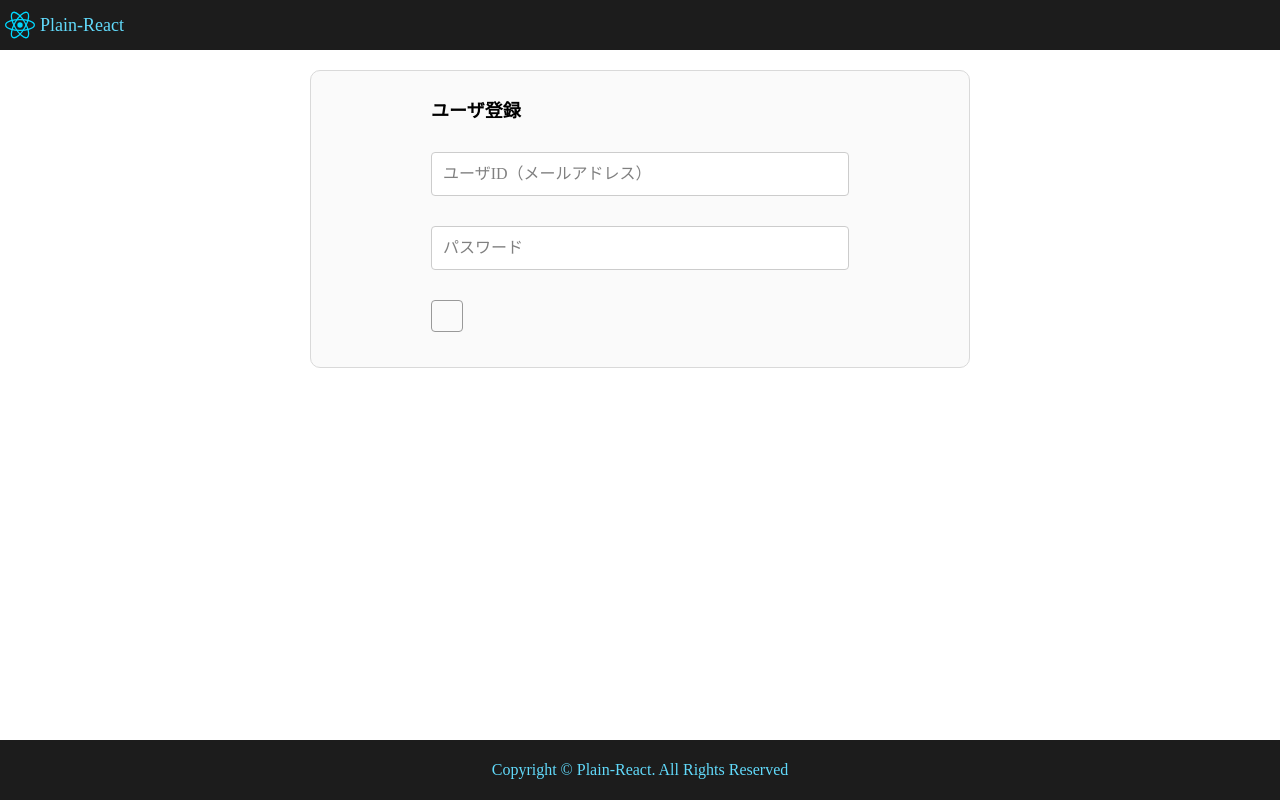
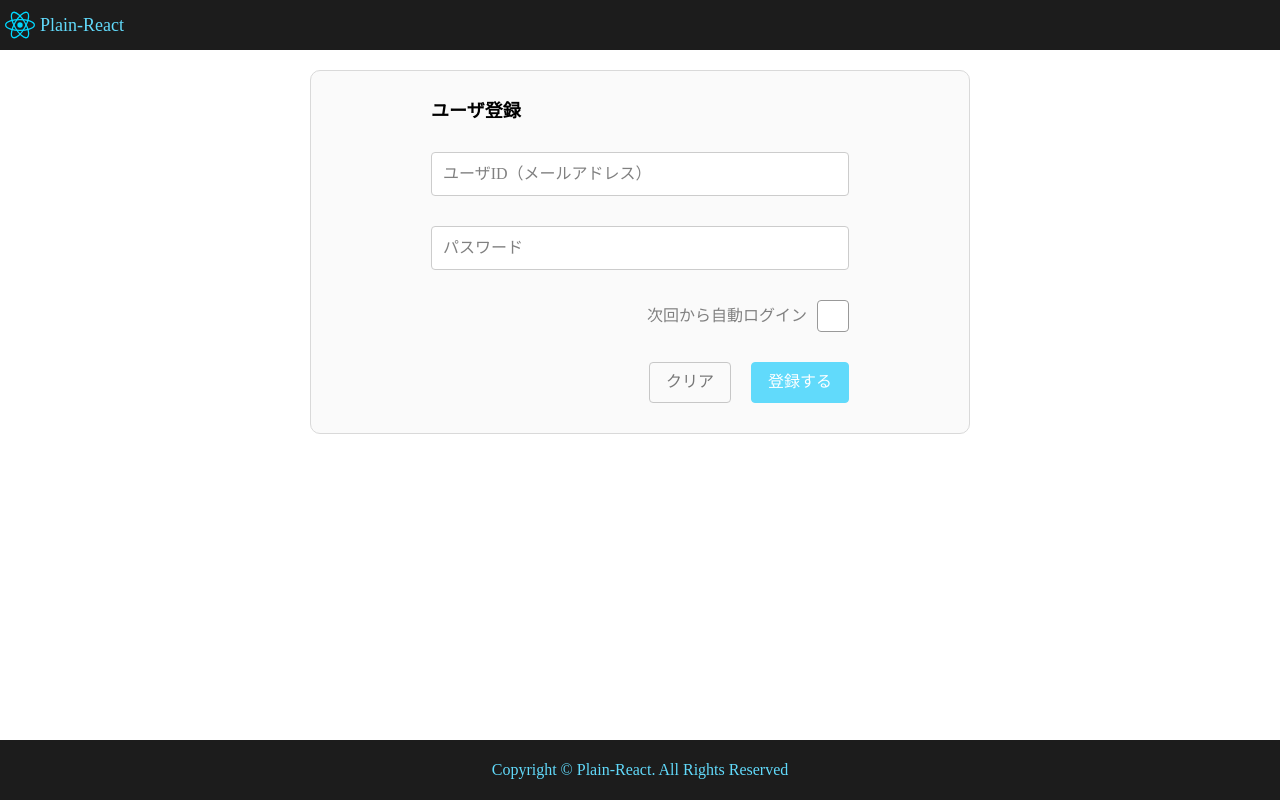
Before and after one commit to koji-yoshioka/todo-list-react, a React (Create React App) app: page /sign-up in a window 1280 px wide. Built offline with nearby package versions, Linux system fonts and the light colour scheme.

Commit message:
refactor: introduced formatter

```diff
--- a/package.json
+++ b/package.json
@@ -7,6 +7,7 @@
     "@testing-library/react": "^13.4.0",
     "@testing-library/user-event": "^13.5.0",
     "clsx": "^1.2.1",
+    "prettier": "^2.8.7",
     "react": "^18.2.0",
     "react-dom": "^18.2.0",
     "react-router-dom": "^6.9.0",
@@ -17,7 +18,8 @@
     "start": "react-scripts start",
     "build": "react-scripts build",
     "test": "react-scripts test",
-    "eject": "react-scripts eject"
+    "eject": "react-scripts eject",
+    "format": "prettier --write src"
   },
   "eslintConfig": {
     "extends": [
--- /dev/null
+++ b/src/components/atoms/Button/index.jsx
@@ -0,0 +1,17 @@
+import clsx from "clsx";
+import styles from "./styles.module.css";
+import { forwardRef } from "react";
+
+export const Button = forwardRef(function Button(props, ref) {
+  const { theme = "primary", ...restProps } = props;
+  return (
+    <button
+      {...restProps}
+      ref={ref}
+      data-theme={theme}
+      className={clsx(styles.module, restProps?.className)}
+    >
+      {restProps.children}
+    </button>
+  );
+});
--- /dev/null
+++ b/src/components/atoms/Button/styles.module.css
@@ -0,0 +1,23 @@
+.module {
+  border: 1px solid #999;
+  border-radius: 4px;
+  display: inline-block;
+  padding: 10px 16px;
+}
+
+.module[data-theme="default"] {
+  background-color: #fafafa;
+  border-color: #c7c7c7;
+  color: #777;
+}
+
+.module[data-theme="primary"] {
+  background-color: var(--primary-color);
+  border-color: var(--primary-color);
+  color: #fff;
+}
+
+.module:focus {
+  border-color: var(--primary-color);
+  outline: none;
+}
--- a/src/components/atoms/CheckBox/styles.module.css
+++ b/src/components/atoms/CheckBox/styles.module.css
@@ -1,4 +1,5 @@
 .module {
+  background-color: #fff;
   display: inline-block;
   height: 32px;
   position: relative;
--- a/src/components/templates/auth/sign-up/index.jsx
+++ b/src/components/templates/auth/sign-up/index.jsx
@@ -1,9 +1,12 @@
 import styles from "./styles.module.css";
 import { TextBox } from "../../../atoms/TextBox";
 import { CheckBox } from "../../../atoms/CheckBox";
+import { Button } from "../../../atoms/Button";
 import { Main } from "../../../organisms/Main";
+import { useId } from "react";
 
 export const SignUp = (props) => {
+  const autoLoginId = useId();
   return (
     <Main className={styles.container}>
       <form action="" className={styles.module}>
@@ -16,9 +19,16 @@ export const SignUp = (props) => {
             <TextBox type="password" placeholder="パスワード" />
           </li>
           <li className={styles.item}>
-            <CheckBox />
+            <label htmlFor={autoLoginId} className={styles.autoLogin}>
+              <span>次回から自動ログイン</span>
+              <CheckBox id={autoLoginId} />
+            </label>
           </li>
         </ul>
+        <div className={styles.buttonArea}>
+          <Button theme="default">クリア</Button>
+          <Button theme="primary">登録する</Button>
+        </div>
       </form>
     </Main>
   );
--- a/src/components/templates/auth/sign-up/styles.module.css
+++ b/src/components/templates/auth/sign-up/styles.module.css
@@ -21,3 +21,18 @@
   flex-direction: column;
   row-gap: 30px;
 }
+
+.autoLogin {
+  align-items: center;
+  column-gap: 10px;
+  color: #808080;
+  display: flex;
+  justify-content: flex-end;
+}
+
+.buttonArea {
+  column-gap: 20px;
+  display: flex;
+  justify-content: flex-end;
+  margin-top: 30px;
+}
--- a/src/reportWebVitals.js
+++ b/src/reportWebVitals.js
@@ -1,6 +1,6 @@
-const reportWebVitals = onPerfEntry => {
+const reportWebVitals = (onPerfEntry) => {
   if (onPerfEntry && onPerfEntry instanceof Function) {
-    import('web-vitals').then(({ getCLS, getFID, getFCP, getLCP, getTTFB }) => {
+    import("web-vitals").then(({ getCLS, getFID, getFCP, getLCP, getTTFB }) => {
       getCLS(onPerfEntry);
       getFID(onPerfEntry);
       getFCP(onPerfEntry);
```
Also changed, not shown: src/setupTests.js (+1 -1 lines), 2 other files (tests, documents, lock files or other folders).
